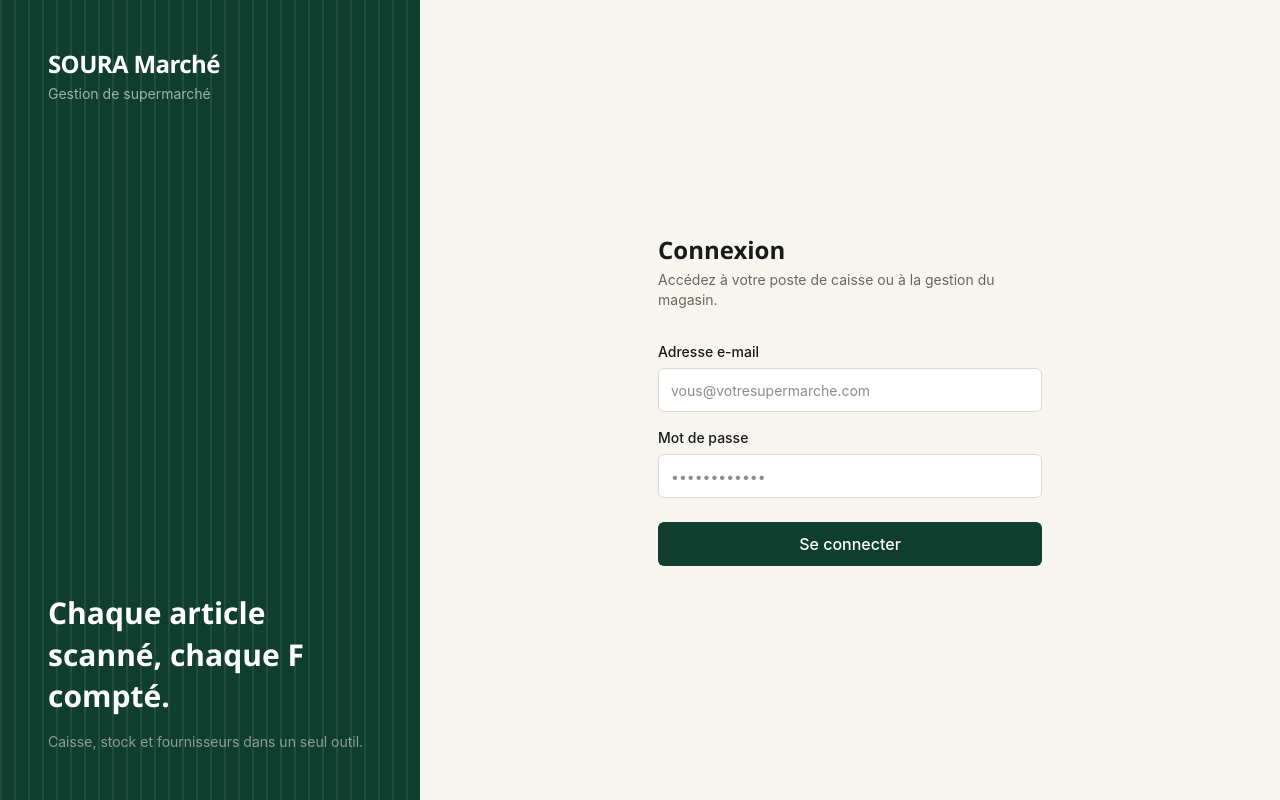
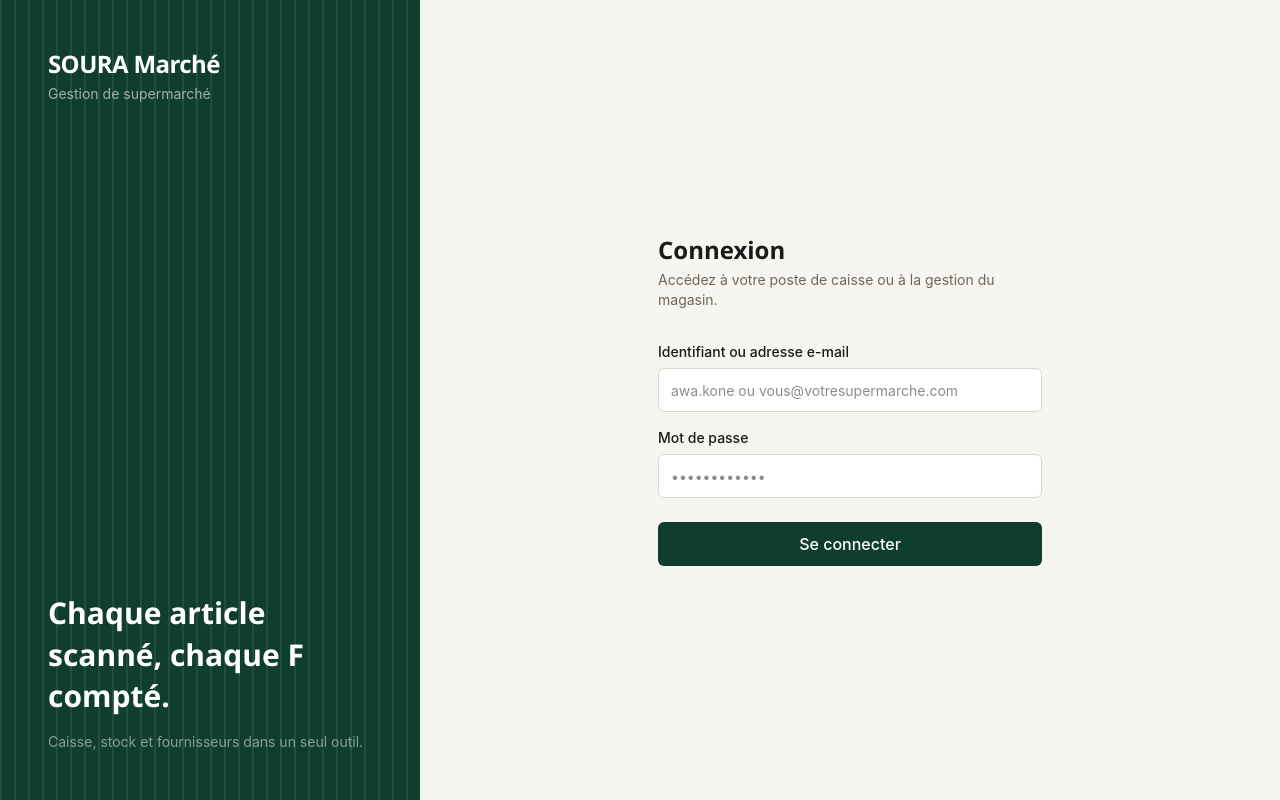
Before and after one commit to ALEMAOKONAN/soura-supermarche, a Next.js app: page / in a window 1280 px wide. Built offline with nearby package versions, Linux system fonts and the light colour scheme.

Commit message:
Connexion par identifiant ou par e-mail

```diff
--- a/src/app/api/employes/route.ts
+++ b/src/app/api/employes/route.ts
@@ -1,6 +1,7 @@
 import { NextResponse } from "next/server";
 import { creerClientSupabaseServeur } from "@/lib/supabase/server";
 import { creerClientSupabaseAdmin } from "@/lib/supabase/admin";
+import { emailInterne, estIdentifiantValide, normaliserIdentifiant } from "@/lib/identifiant";
 
 export async function POST(request: Request) {
   const supabase = await creerClientSupabaseServeur();
@@ -30,11 +31,34 @@ export async function POST(request: Request) {
     );
   }
 
-  const { email, mot_de_passe, nom_complet, role, magasin_id } = await request.json();
+  const corps = await request.json();
+  const { mot_de_passe, nom_complet, role, magasin_id } = corps;
+  const emailSaisi: string = (corps.email ?? "").trim().toLowerCase();
+  const identifiant: string = normaliserIdentifiant(corps.identifiant ?? "");
 
-  if (!email || !mot_de_passe || !nom_complet || !role || !magasin_id) {
+  if (!mot_de_passe || !nom_complet || !role || !magasin_id) {
     return NextResponse.json({ erreur: "Champs manquants." }, { status: 400 });
   }
+
+  // Mode de connexion : identifiant OU e-mail (un seul des deux).
+  if (!identifiant && !emailSaisi) {
+    return NextResponse.json({ erreur: "Indiquez un identifiant ou une adresse e-mail." }, { status: 400 });
+  }
+  if (identifiant && !estIdentifiantValide(identifiant)) {
+    return NextResponse.json(
+      {
+        erreur:
+          "Identifiant invalide : 3 à 30 caractères, lettres minuscules sans accent, chiffres, point, tiret ou tiret bas (ex : awa.kone).",
+      },
+      { status: 400 }
+    );
+  }
+  if (typeof mot_de_passe !== "string" || mot_de_passe.length < 8) {
+    return NextResponse.json({ erreur: "Le mot de passe doit contenir au moins 8 caractères." }, { status: 400 });
+  }
+
+  // Pour un compte à identifiant, l'adresse de connexion est interne et invisible.
+  const email = identifiant ? emailInterne(identifiant) : emailSaisi;
 
   if (!["caissier", "gerant_magasin", "admin_org"].includes(role)) {
     return NextResponse.json({ erreur: "Rôle invalide." }, { status: 400 });
@@ -55,6 +79,20 @@ export async function POST(request: Request) {
 
   const admin = creerClientSupabaseAdmin();
 
+  if (identifiant) {
+    const { data: dejaPris } = await admin
+      .from("utilisateurs")
+      .select("id")
+      .eq("identifiant", identifiant)
+      .maybeSingle();
+    if (dejaPris) {
+      return NextResponse.json(
+        { erreur: `L'identifiant « ${identifiant} » est déjà utilisé. Essayez par exemple ${identifiant}2 ou prenom.nom.` },
+        { status: 409 }
+      );
+    }
+  }
+
   // 4. Création du compte d'authentification (nécessite la clé service_role).
   const { data: nouvelUtilisateur, error: erreurCreation } = await admin.auth.admin.createUser({
     email,
@@ -63,8 +101,15 @@ export async function POST(request: Request) {
   });
 
   if (erreurCreation || !nouvelUtilisateur.user) {
+    const dejaInscrit = /already|registered|exists/i.test(erreurCreation?.message ?? "");
     return NextResponse.json(
-      { erreur: erreurCreation?.message ?? "Impossible de créer le compte." },
+      {
+        erreur: dejaInscrit
+          ? identifiant
+            ? `L'identifiant « ${identifiant} » est déjà utilisé.`
+            : "Cette adresse e-mail est déjà utilisée par un autre compte."
+          : erreurCreation?.message ?? "Impossible de créer le compte.",
+      },
       { status: 400 }
     );
   }
@@ -78,6 +123,7 @@ export async function POST(request: Request) {
     magasin_id,
     role,
     nom_complet,
+    identifiant: identifiant || null,
   });
 
   if (erreurProfil) {
--- a/src/app/gerant/employes/page.tsx
+++ b/src/app/gerant/employes/page.tsx
@@ -6,6 +6,7 @@ import { creerClientSupabase } from "@/lib/supabase/client";
 type Employe = {
   id: string;
   nom_complet: string;
+  identifiant: string | null;
   role: "admin_org" | "gerant_magasin" | "caissier";
   actif: boolean;
   magasin_id: string;
@@ -33,6 +34,8 @@ export default function PageEmployes() {
 
   // Nouveau compte
   const [nom, setNom] = useState("");
+  const [modeConnexion, setModeConnexion] = useState<"identifiant" | "email">("identifiant");
+  const [identifiant, setIdentifiant] = useState("");
   const [email, setEmail] = useState("");
   const [motDePasse, setMotDePasse] = useState("");
   const [role, setRole] = useState<Employe["role"]>("caissier");
@@ -66,7 +69,7 @@ export default function PageEmployes() {
     const [{ data: dataEmployes }, { data: dataMagasins }] = await Promise.all([
       supabase
         .from("utilisateurs")
-        .select("id, nom_complet, role, actif, magasin_id, magasins(nom)")
+        .select("id, nom_complet, identifiant, role, actif, magasin_id, magasins(nom)")
         .order("nom_complet"),
       supabase.from("magasins").select("id, nom").eq("actif", true).order("nom"),
     ]);
@@ -93,7 +96,8 @@ export default function PageEmployes() {
       method: "POST",
       headers: { "Content-Type": "application/json" },
       body: JSON.stringify({
-        email,
+        email: modeConnexion === "email" ? email : "",
+        identifiant: modeConnexion === "identifiant" ? identifiant : "",
         mot_de_passe: motDePasse,
         nom_complet: nom,
         role,
@@ -110,9 +114,14 @@ export default function PageEmployes() {
 
     setNom("");
     setEmail("");
+    setIdentifiant("");
     setMotDePasse("");
     setRole("caissier");
-    setMessage(`Compte créé pour ${nom || email}.`);
+    setMessage(
+      modeConnexion === "identifiant"
+        ? `Compte créé pour ${nom}. Identifiant de connexion : ${identifiant.trim().toLowerCase()}`
+        : `Compte créé pour ${nom || email}.`
+    );
     chargerDonnees();
   }
 
@@ -230,6 +239,51 @@ export default function PageEmployes() {
                 style={{ borderColor: "var(--couleur-bordure)" }}
               />
             </label>
+            <div className="flex flex-col gap-1.5">
+              <span className="text-sm font-medium">Se connecte avec</span>
+              <div className="flex gap-2">
+                {([
+                  { valeur: "identifiant", libelle: "Un identifiant" },
+                  { valeur: "email", libelle: "Une adresse e-mail" },
+                ] as const).map((option) => (
+                  <button
+                    key={option.valeur}
+                    type="button"
+                    onClick={() => setModeConnexion(option.valeur)}
+                    className="flex-1 h-10 rounded-md text-sm font-medium border"
+                    style={{
+                      borderColor: modeConnexion === option.valeur ? "var(--couleur-marque)" : "var(--couleur-bordure)",
+                      background: modeConnexion === option.valeur ? "var(--couleur-marque)" : "white",
+                      color: modeConnexion === option.valeur ? "white" : "var(--couleur-texte)",
+                    }}
+                  >
+                    {option.libelle}
+                  </button>
+                ))}
+              </div>
+            </div>
+
+            {modeConnexion === "identifiant" ? (
+              <label className="flex flex-col gap-1.5">
+                <span className="text-sm font-medium">Identifiant</span>
+                <input
+                  required
+                  type="text"
+                  autoCapitalize="none"
+                  spellCheck={false}
+                  value={identifiant}
+                  onChange={(e) => setIdentifiant(e.target.value.toLowerCase().replace(/\s/g, ""))}
+                  placeholder="ex : awa.kone"
+                  pattern="[a-z0-9][a-z0-9._\-]{2,29}"
+                  title="3 à 30 caractères : lettres minuscules sans accent, chiffres, point, tiret ou tiret bas"
+                  className="h-10 px-3 rounded-md border bg-white text-sm outline-none focus:border-[var(--couleur-marque)]"
+                  style={{ borderColor: "var(--couleur-bordure)" }}
+                />
+                <span className="text-xs" style={{ color: "#8A8676" }}>
+                  Lettres minuscules sans accent, chiffres, point ou tiret. C&apos;est ce que l&apos;employé tapera pour se connecter.
+                </span>
+              </label>
+            ) : (
               <label className="flex flex-col gap-1.5">
                 <span className="text-sm font-medium">E-mail</span>
                 <input
@@ -241,6 +295,7 @@ export default function PageEmployes() {
                   style={{ borderColor: "var(--couleur-bordure)" }}
                 />
               </label>
+            )}
             <label className="flex flex-col gap-1.5">
               <span className="text-sm font-medium">Mot de passe provisoire</span>
               <input
@@ -308,6 +363,7 @@ export default function PageEmployes() {
                 <div>
                   <p className="font-medium">{e.nom_complet}</p>
                   <p className="text-xs" style={{ color: "#8A8676" }}>
+                    {e.identifiant && <>Identifiant : {e.identifiant} · </>}
                     {e.magasins?.nom} {!e.actif && "· désactivé"}
                   </p>
                 </div>
--- a/src/app/page.tsx
+++ b/src/app/page.tsx
@@ -2,9 +2,10 @@
 
 import { useState } from "react";
 import { creerClientSupabase } from "@/lib/supabase/client";
+import { versEmailDeConnexion } from "@/lib/identifiant";
 
 export default function PageConnexion() {
-  const [email, setEmail] = useState("");
+  const [saisie, setSaisie] = useState("");
   const [motDePasse, setMotDePasse] = useState("");
   const [enCours, setEnCours] = useState(false);
   const [erreur, setErreur] = useState<string | null>(null);
@@ -15,15 +16,16 @@ export default function PageConnexion() {
     setEnCours(true);
 
     const supabase = creerClientSupabase();
+    // Accepte un e-mail ("awa@exemple.com") ou un identifiant ("awa.kone").
     const { error } = await supabase.auth.signInWithPassword({
-      email,
+      email: versEmailDeConnexion(saisie),
       password: motDePasse,
     });
 
     setEnCours(false);
 
     if (error) {
-      setErreur("Identifiants incorrects. Vérifiez votre e-mail et votre mot de passe.");
+      setErreur("Identifiant ou mot de passe incorrect.");
       return;
     }
 
@@ -80,13 +82,16 @@ export default function PageConnexion() {
 
           <form onSubmit={seConnecter} className="flex flex-col gap-4">
             <label className="flex flex-col gap-1.5">
-              <span className="text-sm font-medium">Adresse e-mail</span>
+              <span className="text-sm font-medium">Identifiant ou adresse e-mail</span>
               <input
-                type="email"
+                type="text"
+                autoComplete="username"
+                autoCapitalize="none"
+                spellCheck={false}
                 required
-                value={email}
-                onChange={(e) => setEmail(e.target.value)}
-                placeholder="vous@votresupermarche.com"
+                value={saisie}
+                onChange={(e) => setSaisie(e.target.value)}
+                placeholder="awa.kone ou vous@votresupermarche.com"
                 className="h-11 px-3 rounded-md border bg-white text-sm outline-none transition-colors focus:border-[var(--couleur-marque)]"
                 style={{ borderColor: "var(--couleur-bordure)" }}
               />
--- /dev/null
+++ b/src/lib/identifiant.ts
@@ -0,0 +1,31 @@
+// ============================================================================
+// Connexion par identifiant OU par e-mail.
+// Supabase exige une adresse e-mail pour chaque compte. Les employés qui se
+// connectent avec un identifiant (ex : "awa.kone") reçoivent donc une adresse
+// interne construite automatiquement ("awa.kone@<DOMAINE_INTERNE>"), qui ne
+// reçoit jamais de courrier. Ils ne la voient ni ne la tapent jamais.
+// ============================================================================
+
+// Domaine des adresses internes. Ne pas modifier une fois des comptes créés :
+// les employés existants ne pourraient plus se connecter.
+export const DOMAINE_INTERNE = "soura-marche.vercel.app";
+
+const FORMAT_IDENTIFIANT = /^[a-z0-9][a-z0-9._-]{2,29}$/;
+
+export function normaliserIdentifiant(saisie: string): string {
+  return saisie.trim().toLowerCase();
+}
+
+export function estIdentifiantValide(identifiant: string): boolean {
+  return FORMAT_IDENTIFIANT.test(identifiant);
+}
+
+// Ce que la personne tape dans le champ de connexion → adresse envoyée à Supabase.
+export function versEmailDeConnexion(saisie: string): string {
+  const valeur = normaliserIdentifiant(saisie);
+  return valeur.includes("@") ? valeur : `${valeur}@${DOMAINE_INTERNE}`;
+}
+
+export function emailInterne(identifiant: string): string {
+  return `${normaliserIdentifiant(identifiant)}@${DOMAINE_INTERNE}`;
+}
```
Lines whose indentation alone changed are shown as unchanged.
